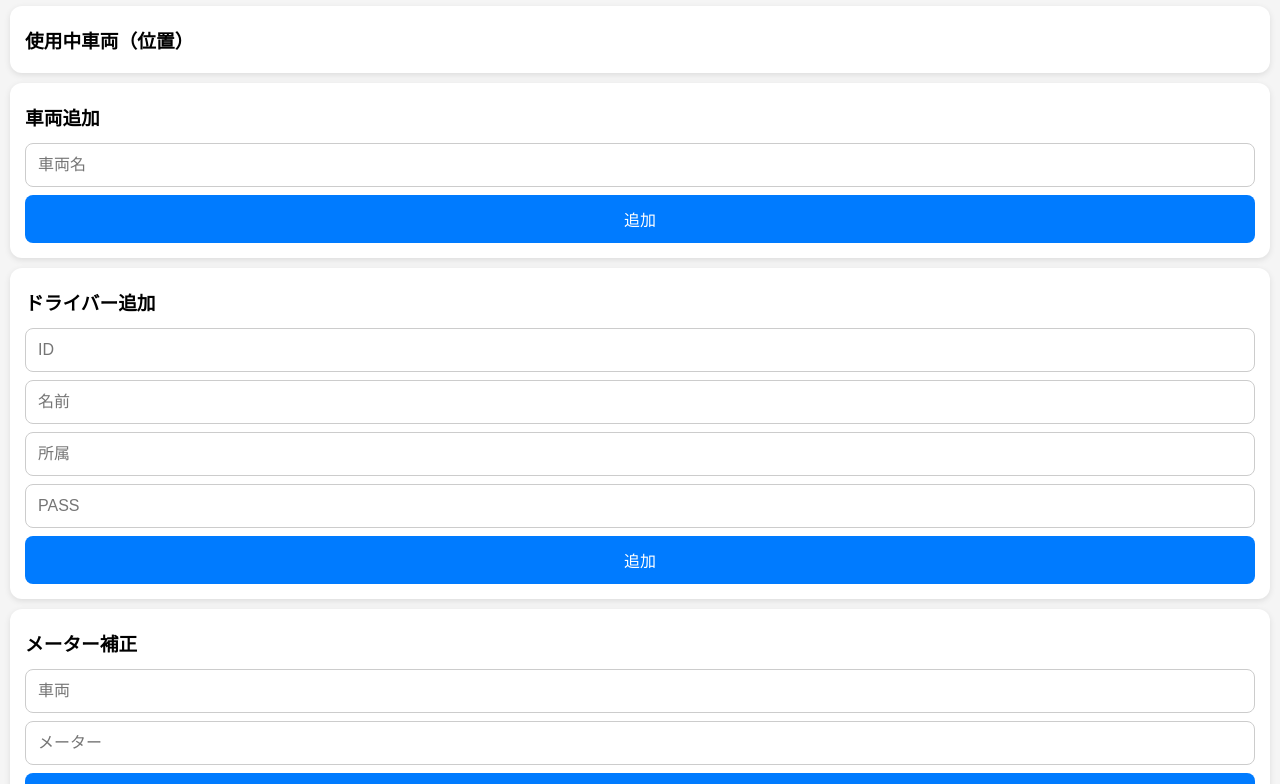
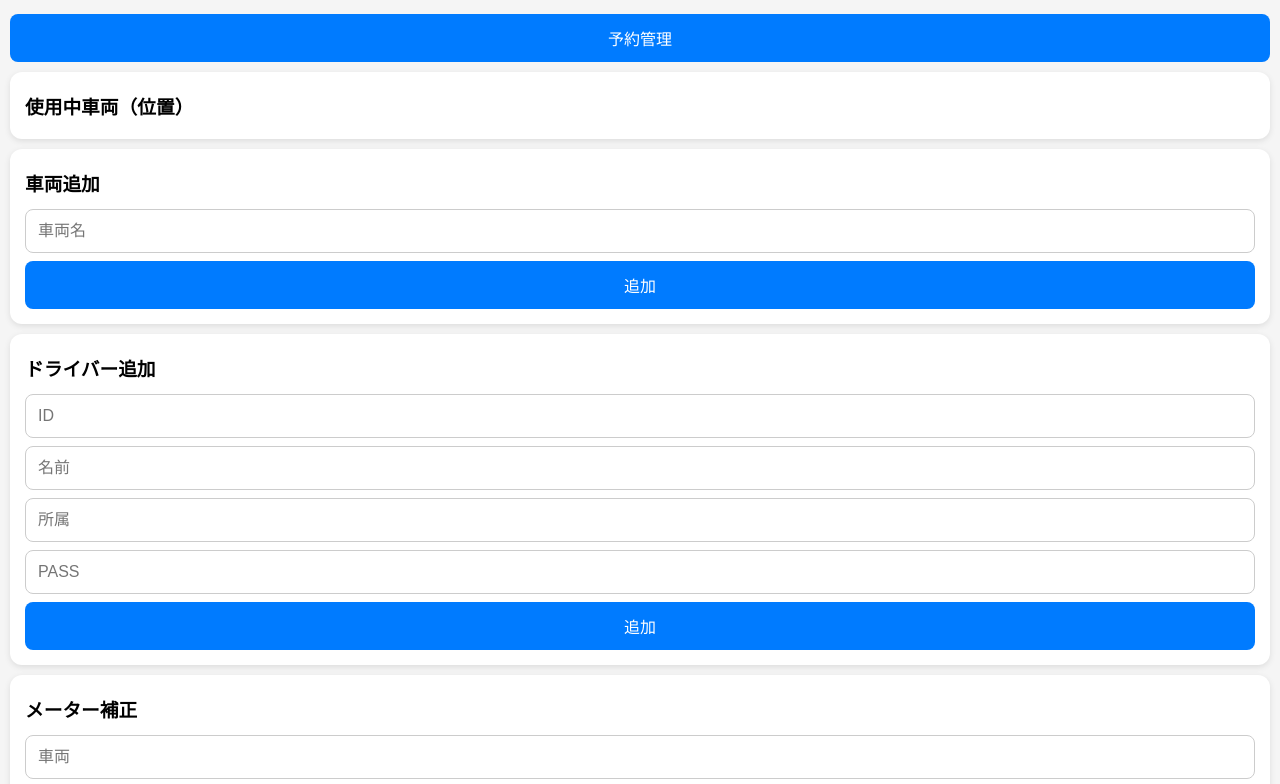
Before and after one commit to ddspoonman-hash/sp-vehicle-system, a plain HTML site: page admin.html in a window 1280 px wide. Shown: the part 79-863 px from the top of the page. Drawn offline with Linux system fonts and the light colour scheme; some packages are replaced by stand-ins of ours; no server answers.

Commit message:
Update admin.html

```diff
--- a/admin.html
+++ b/admin.html
@@ -55,7 +55,7 @@ margin-bottom:10px;
 <body>
 
 <h2>管理画面</h2>
-
+<button onclick="location.href='reservation.html'">予約管理</button>
 <div class="card">
 <h3>使用中車両（位置）</h3>
 <div id="running"></div>
```
